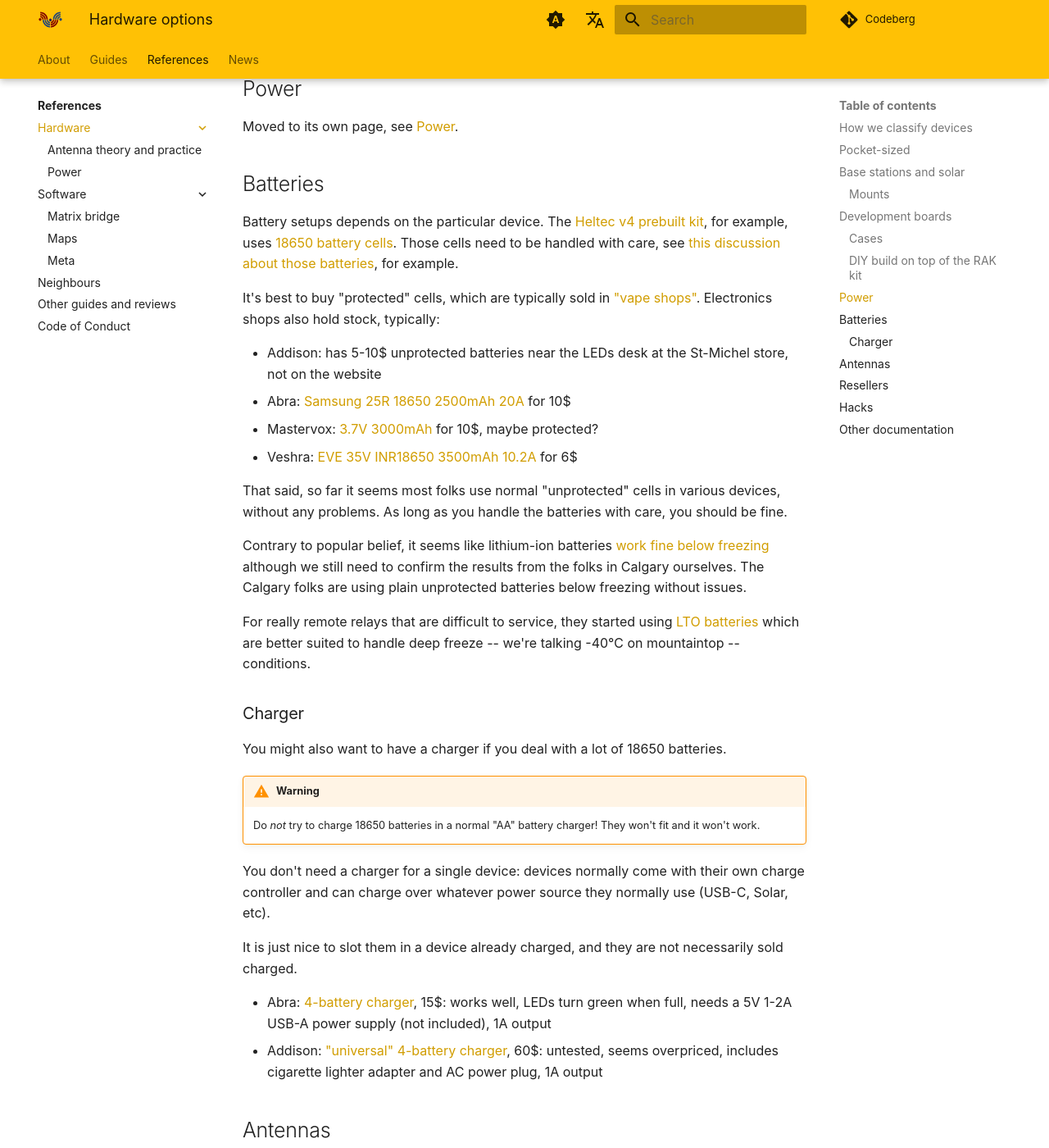
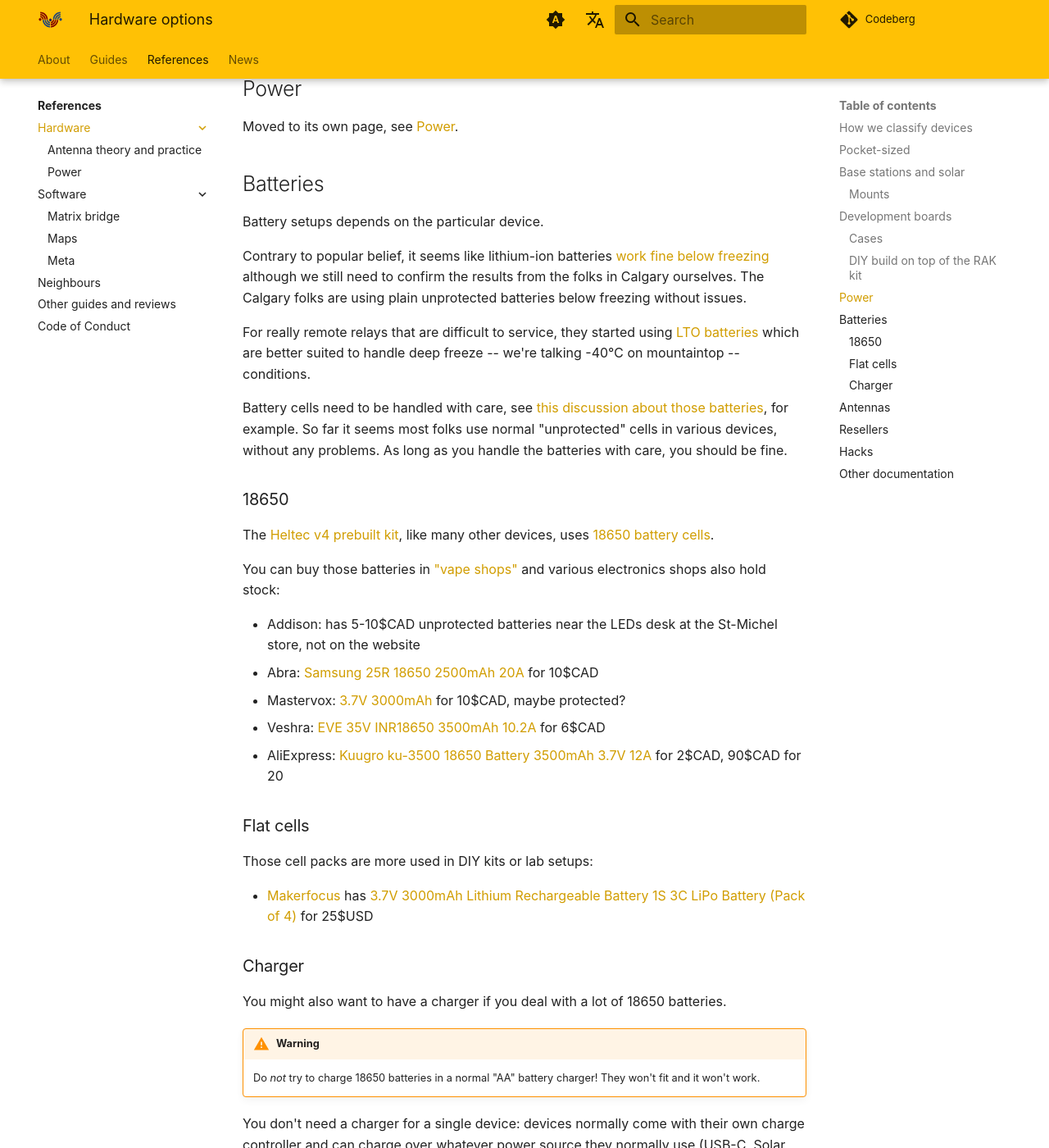
Before and after one commit to ReseauLibre/lora.reseaulibre.ca, an MkDocs documentation site: the page built from docs/references/hardware/index.md, in a window 1280 px wide and 1400 px high, scrolled down 3901 px. Shown: the whole window at 82% size. Built offline with MkDocs 1.6.1 and Material for MkDocs 9.7.7, drawn with Linux system fonts in a browser that asks for light colours; plug-ins that fetch from the network failed and are left out; comment, search, counter and statistics services are not loaded.

Commit message:
batt: split in flat and 18650, reduce emphasis on protected, add more suppliers

```diff
--- a/docs/references/hardware/index.md
+++ b/docs/references/hardware/index.md
@@ -195,23 +195,7 @@
 
 ## Batteries
 
-Battery setups depends on the particular device. The [Heltec v4
-prebuilt kit](https://heltec.org/project/wifi-lora-32-v4-expansion-housing/), for example, uses [18650 battery cells](https://en.wikipedia.org/wiki/18650_battery). Those
-cells need to be handled with care, see [this discussion about those
-batteries](https://wiki.why2025.org/Badge/Fire_hazard), for example.
-
-It's best to buy "protected" cells, which are typically sold in ["vape
-shops"](https://www.openstreetmap.org/search?query=vape+shop&zoom=12&minlon=-74.07085418701173&minlat=45.36975515764875&maxlon=-73.19263458251955&maxlat=45.662286836234586#map=12/45.4999/-73.5775). Electronics shops also hold stock, typically:
-
-- Addison: has 5-10$ unprotected batteries near the LEDs desk at the
-  St-Michel store, not on the website
-- Abra: [Samsung 25R 18650 2500mAh 20A](https://abra-electronics.com/batteries-holders/batteries-polymer-lithium-ion/bat-18650-s.html) for 10$
-- Mastervox: [3.7V 3000mAh](https://www.mastervox.com/fr_CA/pieces/batterie/rechargeable/bat18650b_37-batterie-li-ion-18650-bouton-37v-3000mah) for 10$, maybe protected?
-- Veshra: [EVE 35V INR18650 3500mAh 10.2A](https://www.veshra.io/products/cmmi0b7ct0000ddfj49kcys1l) for 6$
-
-That said, so far it seems most folks use normal "unprotected" cells
-in various devices, without any problems. As long as you handle the
-batteries with care, you should be fine.
+Battery setups depends on the particular device.
 
 Contrary to popular belief, it seems like lithium-ion batteries [work
 fine below freezing](https://yycmesh.com/blog/cold-weather-charging) although we still need to confirm the results
@@ -221,6 +205,35 @@
 For really remote relays that are difficult to service, they started
 using [LTO batteries](https://en.wikipedia.org/wiki/Lithium-titanate_battery) which are better suited to handle deep freeze
 -- we're talking -40℃ on mountaintop -- conditions.
+
+Battery cells need to be handled with care, see [this discussion about
+those batteries](https://wiki.why2025.org/Badge/Fire_hazard), for example. So far it seems most folks use
+normal "unprotected" cells in various devices, without any
+problems. As long as you handle the batteries with care, you should be
+fine.
+
+### 18650
+
+The [Heltec v4 prebuilt kit](https://heltec.org/project/wifi-lora-32-v4-expansion-housing/), like many other devices, uses [18650
+battery cells](https://en.wikipedia.org/wiki/18650_battery).
+
+You can buy those batteries in ["vape shops"](https://www.openstreetmap.org/search?query=vape+shop&zoom=12&minlon=-74.07085418701173&minlat=45.36975515764875&maxlon=-73.19263458251955&maxlat=45.662286836234586#map=12/45.4999/-73.5775) and various electronics
+shops also hold stock:
+
+- Addison: has 5-10$CAD unprotected batteries near the LEDs desk at
+  the St-Michel store, not on the website
+- Abra: [Samsung 25R 18650 2500mAh 20A](https://abra-electronics.com/batteries-holders/batteries-polymer-lithium-ion/bat-18650-s.html) for 10$CAD
+- Mastervox: [3.7V 3000mAh](https://www.mastervox.com/fr_CA/pieces/batterie/rechargeable/bat18650b_37-batterie-li-ion-18650-bouton-37v-3000mah) for 10$CAD, maybe protected?
+- Veshra: [EVE 35V INR18650 3500mAh 10.2A](https://www.veshra.io/products/cmmi0b7ct0000ddfj49kcys1l) for 6$CAD
+- AliExpress: [Kuugro ku-3500 18650 Battery 3500mAh 3.7V 12A](https://www.aliexpress.com/item/1005009897181947.html) for
+  2$CAD, 90$CAD for 20
+
+### Flat cells
+
+Those cell packs are more used in DIY kits or lab setups:
+
+- [Makerfocus](https://www.makerfocus.com/products/makerfocus-3-7v-3000mah-lithium-rechargeable-battery-1s-3c-lipo-battery-pack-of-4) has [3.7V 3000mAh Lithium Rechargeable Battery 1S 3C
+  LiPo Battery (Pack of 4)](https://www.makerfocus.com/products/makerfocus-3-7v-3000mah-lithium-rechargeable-battery-1s-3c-lipo-battery-pack-of-4) for 25$USD
 
 ### Charger
 
```
